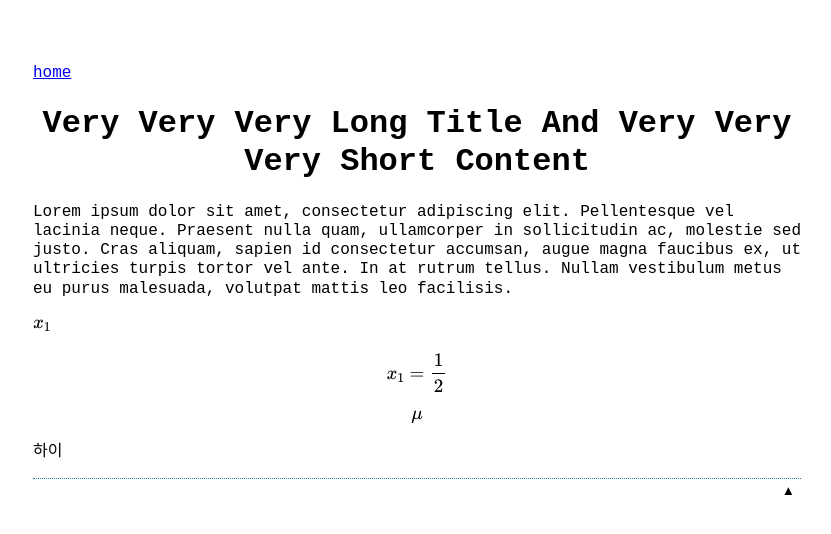
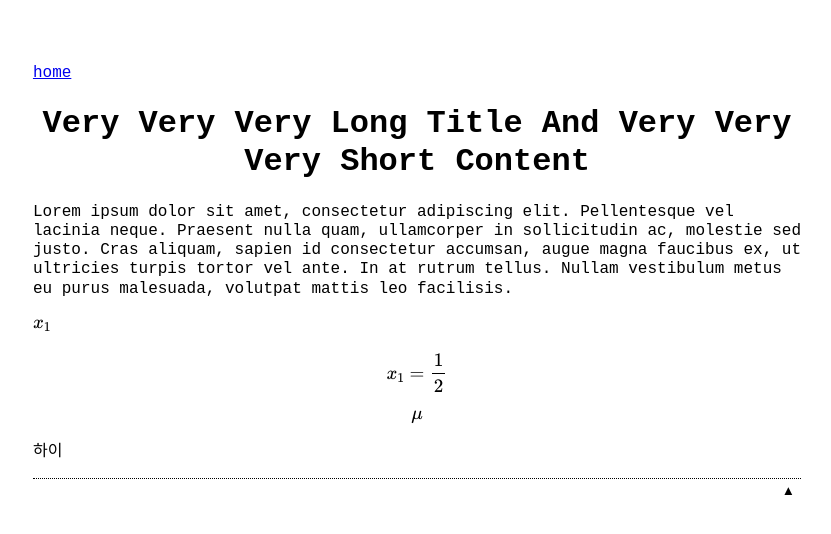
Before and after one commit to km01/km01.github.io, a Jekyll site: the page built from _posts/2020-07-08-very-very-very-long-title-and-very-very-very-short-content.md, in a window 1280 px wide. Shown: the top 534 px of the page, without its empty margins (223-1054 px from the left). Built offline with Jekyll 4.4.1, drawn with Linux system fonts in a browser that asks for light colours; formulas are drawn with MathJax 3.

Commit message:
Update post.html

```diff
--- a/_layouts/post.html
+++ b/_layouts/post.html
@@ -4,7 +4,7 @@ layout: default
 
 <a href="{{ site.url }}">{{ site.theme_config.back_home_text }}</a>
 <h1 style="text-align: center;">{{ page.title }}</h1>
-<div style="border-bottom: 1px; border-bottom-color: #1f77b4; border-bottom-style: dotted;">
+<div style="border-bottom: 1px; border-bottom-color: black; border-bottom-style: dotted;">
     {{ content }}
 </div>
 <div style="margin-top: 0.1rem; padding-top: 0.1rem;">
```
